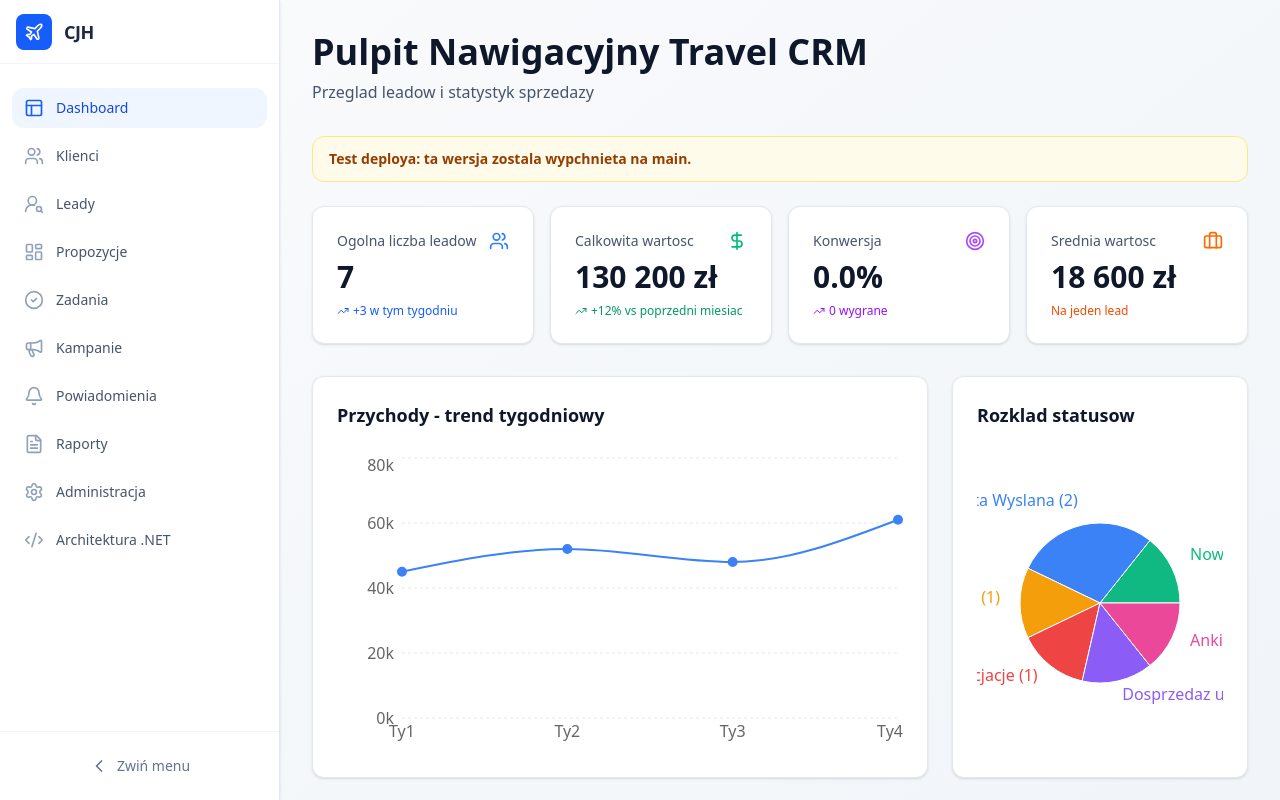
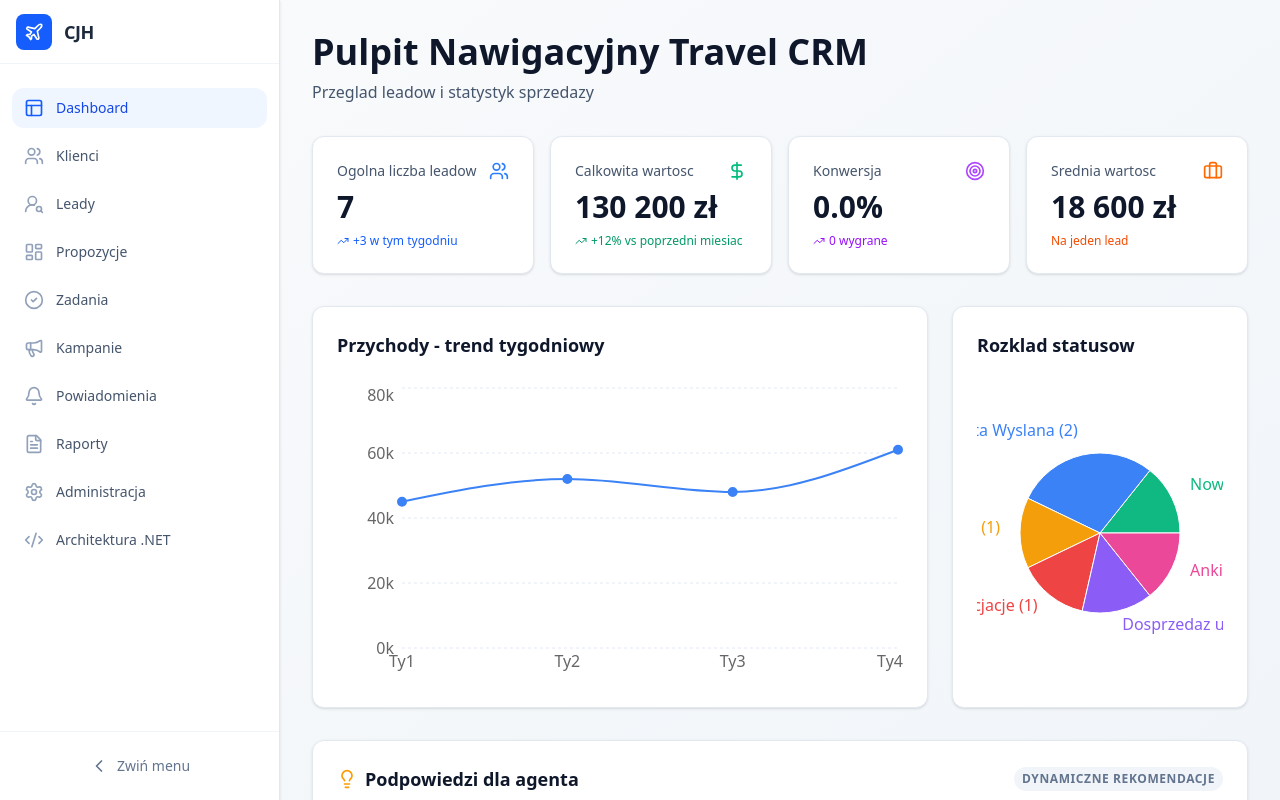
Before and after one commit to Tymonek87/travel-crm-pro, a React (Vite) app: page / in a window 1280 px wide. Built offline with nearby package versions, Linux system fonts and the light colour scheme.

Commit message:
Remove deploy test banner from dashboard

```diff
--- a/src/components/Dashboard.tsx
+++ b/src/components/Dashboard.tsx
@@ -273,10 +273,6 @@ export const Dashboard: React.FC<DashboardProps> = ({
           <h1 className="text-4xl font-bold text-slate-900 mb-2">Pulpit Nawigacyjny Travel CRM</h1>
           <p className="text-slate-600">Przeglad leadow i statystyk sprzedazy</p>
         </div>
-        <div className="mb-6 rounded-xl border border-amber-200 bg-amber-50 px-4 py-3">
-          <p className="text-sm font-semibold text-amber-800">Test deploya: ta wersja zostala wypchnieta na main.</p>
-        </div>
-
         {canViewAgencySummary && (
           <div className="mb-6 inline-flex rounded-xl border border-slate-200 bg-white p-1 gap-1">
             <button
```
